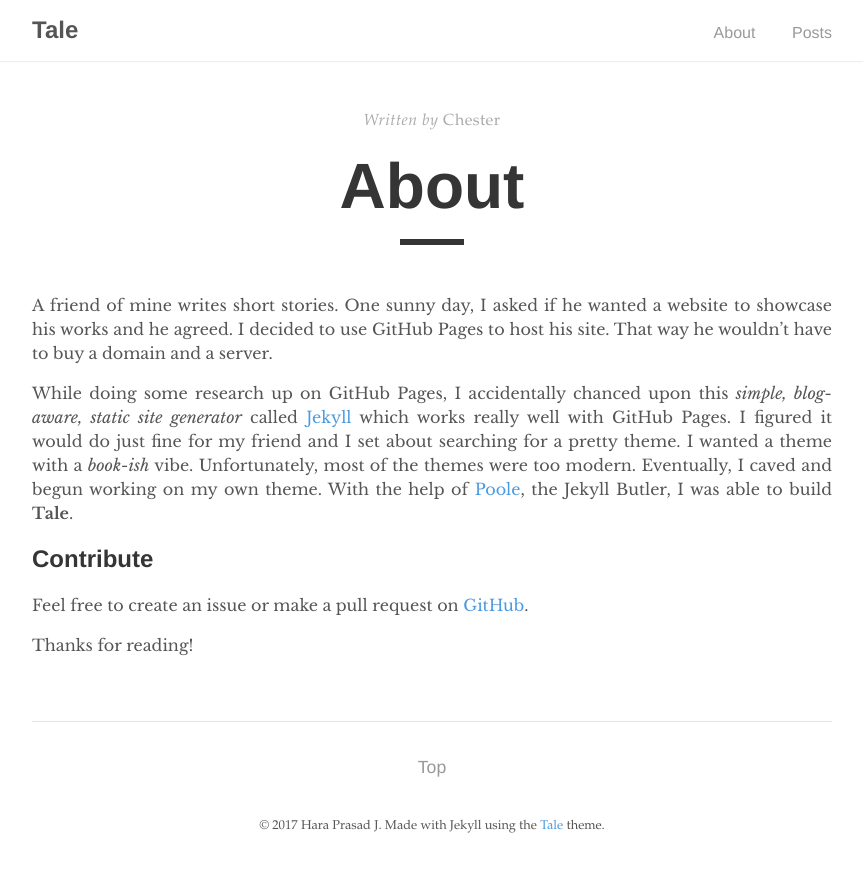
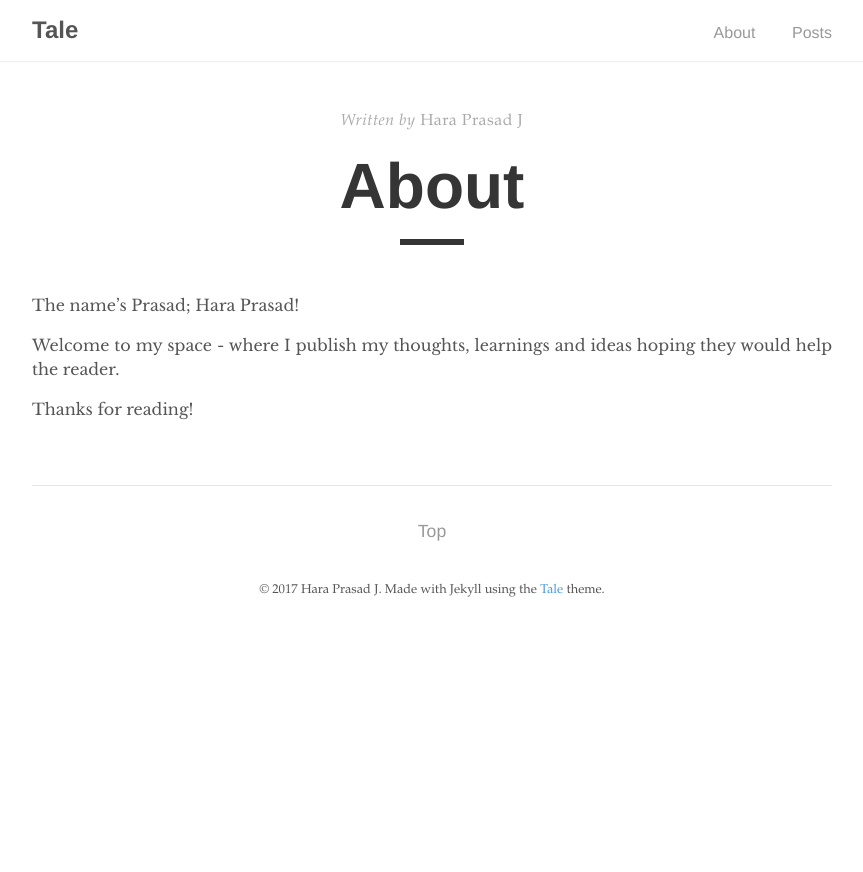
Before and after one commit to haraprasadj/haraprasadj.github.io, a Jekyll site: the page built from about.md, in a window 1280 px wide. Shown: the top 872 px of the page, without its empty margins (208-1071 px from the left). Built offline with Jekyll 4.4.1, drawn with Linux system fonts in a browser that asks for light colours.

Commit message:
Initial commit

```diff
--- a/about.md
+++ b/about.md
@@ -1,15 +1,11 @@
 ---
 layout: post
 title: "About"
-author: "Chester"
 permalink: /about/
 ---
 
-A friend of mine writes short stories. One sunny day, I asked if he wanted a website to showcase his works and he agreed. I decided to use GitHub Pages to host his site. That way he wouldn't have to buy a domain and a server.
+The name's Prasad; Hara Prasad!
 
-While doing some research up on GitHub Pages, I accidentally chanced upon this _simple, blog-aware, static site generator_ called [Jekyll](https://jekyllrb.com/) which works really well with GitHub Pages. I figured it would do just fine for my friend and I set about searching for a pretty theme. I wanted a theme with a _book-ish_ vibe. Unfortunately, most of the themes were too modern. Eventually, I caved and begun working on my own theme. With the help of [Poole](https://github.com/poole/poole), the Jekyll Butler, I was able to build **Tale**.
-
-## Contribute
-Feel free to create an issue or make a pull request on [GitHub](https://github.com/chesterhow/tale).
+Welcome to my space - where I publish my thoughts, learnings and ideas hoping they would help the reader.
 
 Thanks for reading!
```
